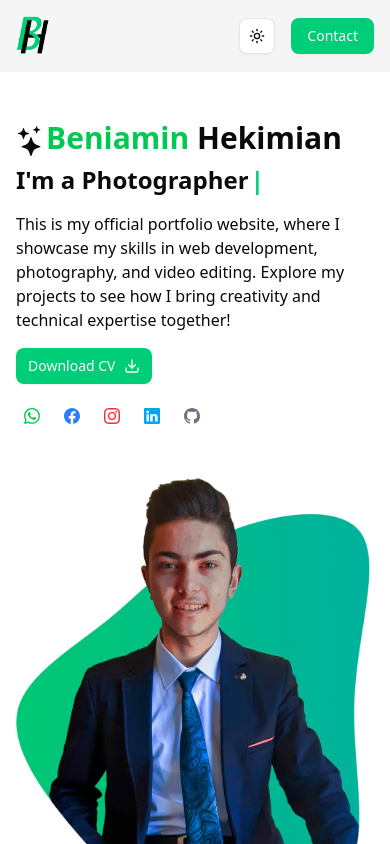
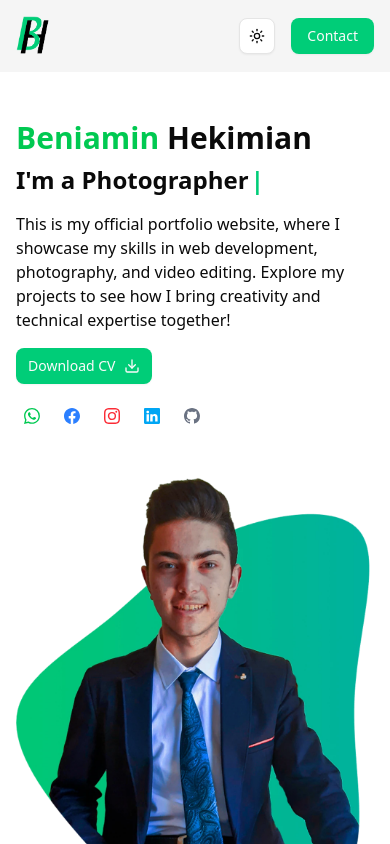
Before and after one commit to beniamin-hekimian/beniamin-hekimian.github.io, a Next.js app: page / in a window 390 px wide. Shown: the top 844 px of the page. Built offline with nearby package versions, Linux system fonts and the light colour scheme.

Commit message:
hide title stars

```diff
--- a/src/components/sections/hero.jsx
+++ b/src/components/sections/hero.jsx
@@ -10,7 +10,7 @@ export default function Hero() {
     <section id="hero" className="my-12">
       <div className="container mx-auto px-4 lg:px-12 grid grid-cols-1 lg:grid-cols-2 items-center gap-8">
         <div>
-          <h1 className="text-3xl md:text-4xl font-semibold"><BsStars className="inline" /><span className="text-green-500">Beniamin</span> Hekimian</h1>
+          <h1 className="text-3xl md:text-4xl font-semibold"><BsStars className="hidden md:inline" /><span className="text-green-500">Beniamin</span> Hekimian</h1>
           <h2 className="text-2xl md:text-3xl font-semibold mt-2">I&apos;m a <Typewriter /></h2>
           <p className="mt-4">This is my official portfolio website, where I showcase my skills in web development, photography, and video editing. Explore my projects to see how I bring creativity and technical expertise together!</p>
           <Button className="my-4 hover:cursor-pointer">Download CV<Download /></Button>
```
